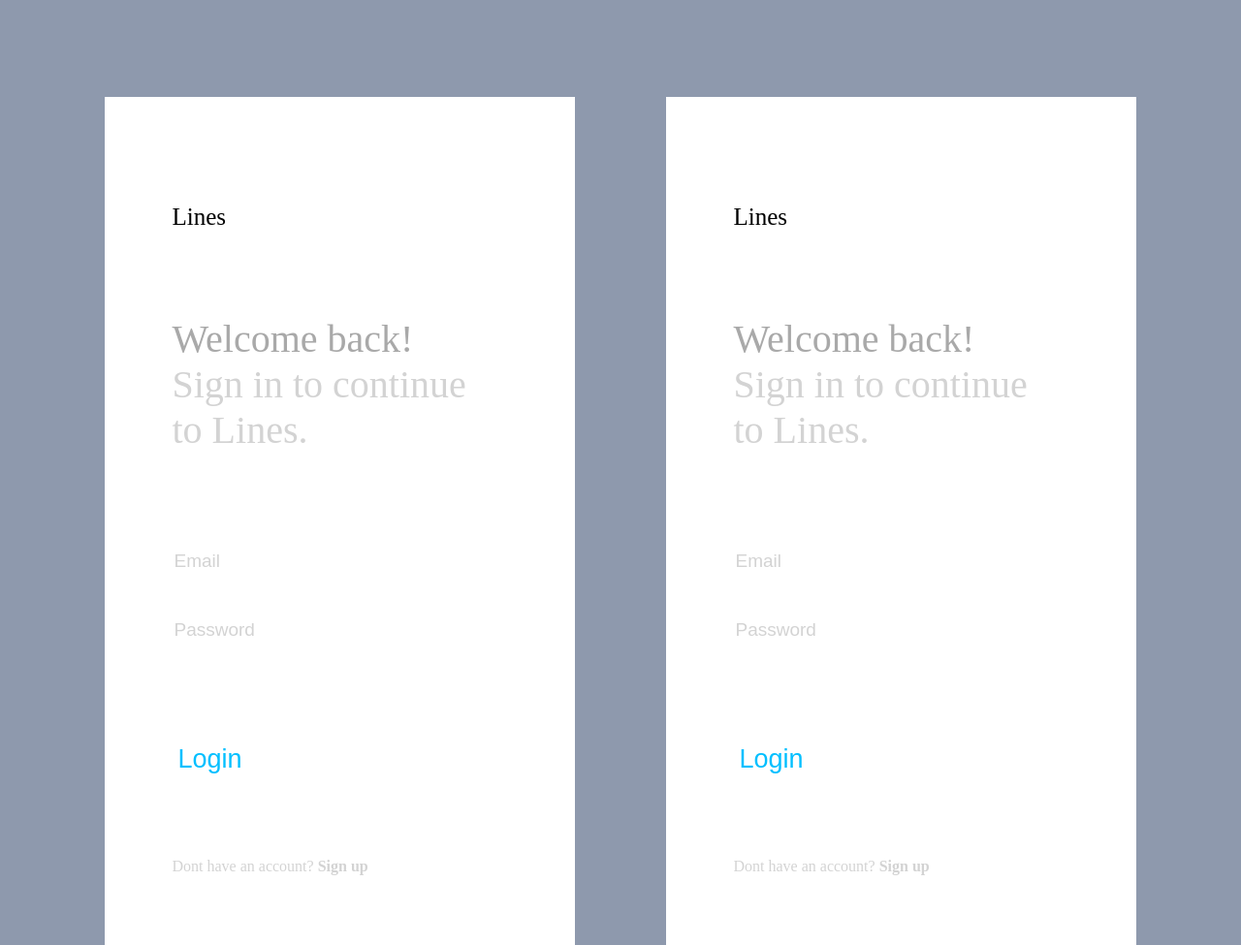
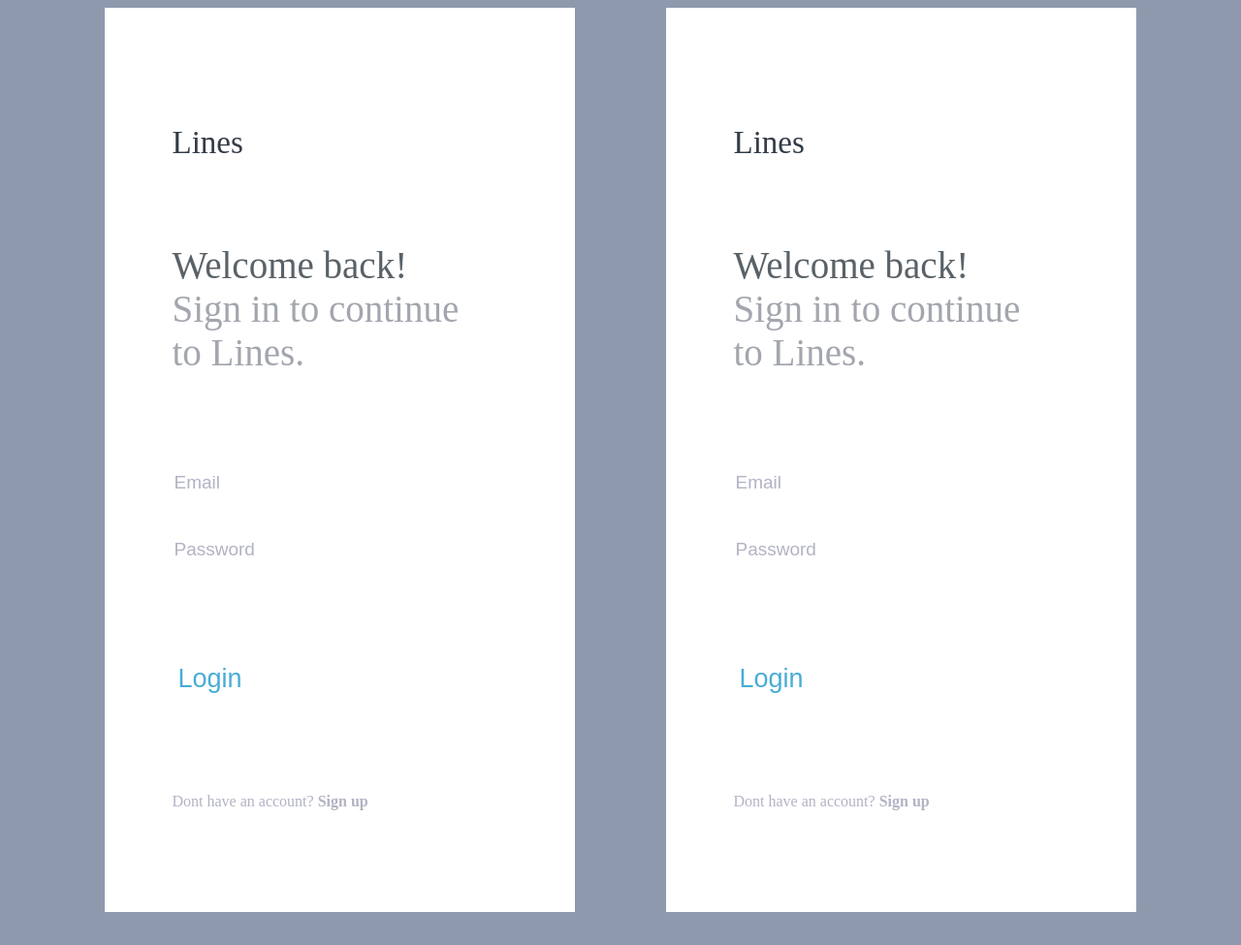
Before and after one commit to ahmet5300/webpractice, a plain HTML site: page webpractise/practice 1.html in a window 1280 px wide. Shown: the whole page at 97% size. After the commit the page ends 949 px from the top, so only its background shows below. Drawn offline with Linux system fonts and the light colour scheme; a web font is replaced by a local one.

Commit message:
HTML/CSS: practice 1 layout fix
Als developer wil ik dat mijn design goed eruit ziet, zodat alles mooi
eruit ziet

```diff
--- a/webpractise/style.css
+++ b/webpractise/style.css
@@ -5,29 +5,31 @@ body{
 }
 .container{
 	width: calc(485px + 95px + 485px);
-    margin: 100px auto;
+	margin: 0 auto;
 
 }
 	p.header{
-		font-size: 25px;
-		margin-bottom: 0px;
+		font-size: 33px;
+		margin-bottom: 85px;
+		color: #333C46;
+		font-weight: 500;
+
 
 
 
 	}
 	p.welkom{
-		color: darkgray;
-		font-size: 40px;
-		margin-top: 88px;
+		color: #596268;
+		font-size: 39px;
 		margin-bottom: 0px;
 
 
 	}
 	p.sign{
-		font-size: 40px;
-		color:lightgray;
+		font-size: 39px;
+		color:#A3A6AE;
 		margin-top: 0px;
-		margin-bottom: 0px;
+		margin-bottom: 100px;
 
 		}
 p.sign span{
@@ -35,15 +37,14 @@ p.sign span{
 }
 
 #email{
-	margin-top: 100px;
-	margin-bottom: 0px;
+
+	margin-bottom: 45px;
 	font-size: 19px;
 }
 #password{
 	display: block;
 	font-size: 19px;
-	margin-top: 47px;
-	margin-bottom: 0px;
+	margin-bottom: 105px;
 }
 
 .form input{
@@ -51,51 +52,54 @@ p.sign span{
 
 }
 input::placeholder {
-  color: lightgrey;
+  color: #B2B3C4;
 }
 #submit{
-	color:deepskyblue;
+	color:#48ACD6;
 	font-size: 27px;
 	border-color: inherit;
-	margin-top: 75px;
 	background-color: inherit;
-	margin-top: 105px;
-	margin-bottom: 0px;
+	margin-bottom: 85px;
 
 }
 
 .account{
-	color:lightgray;
+	color:#B2B3C4;
 	display: inline-block;
-	margin-top: 85px;
+
 
 
 }
 .signup{
-		color:lightgray;
-		margin-bottom: 40px;
+		color:#B2B3C4;
+;
+
 		display: inline-block;
-	    margin-top: 85px;
+
 
 }
 div.cat1{
-	 padding-left: 70px;
-    padding-top: 85px;
+	padding-left: 70px;
+	padding-right: 70px;
+	padding-bottom: 55px;
+    padding-top: 88px;
     margin-right: 90px;
     background-color: white;
     width: calc(485px - 140px);
     height: 790px;
-    padding-right: 70px;
+
     display: inline-block;
 }
 div.cat2{
-	    padding-left: 70px;
-    padding-top: 85px;
+	padding-left: 70px;
+	padding-right: 70px;
+	padding-bottom: 55px;
+    padding-top: 88px;
     background-color: white;
     width: calc(485px - 140px);
     height: 790px;
     display: inline-block;
-    padding-right: 70px;
+
 
 
 }
```
